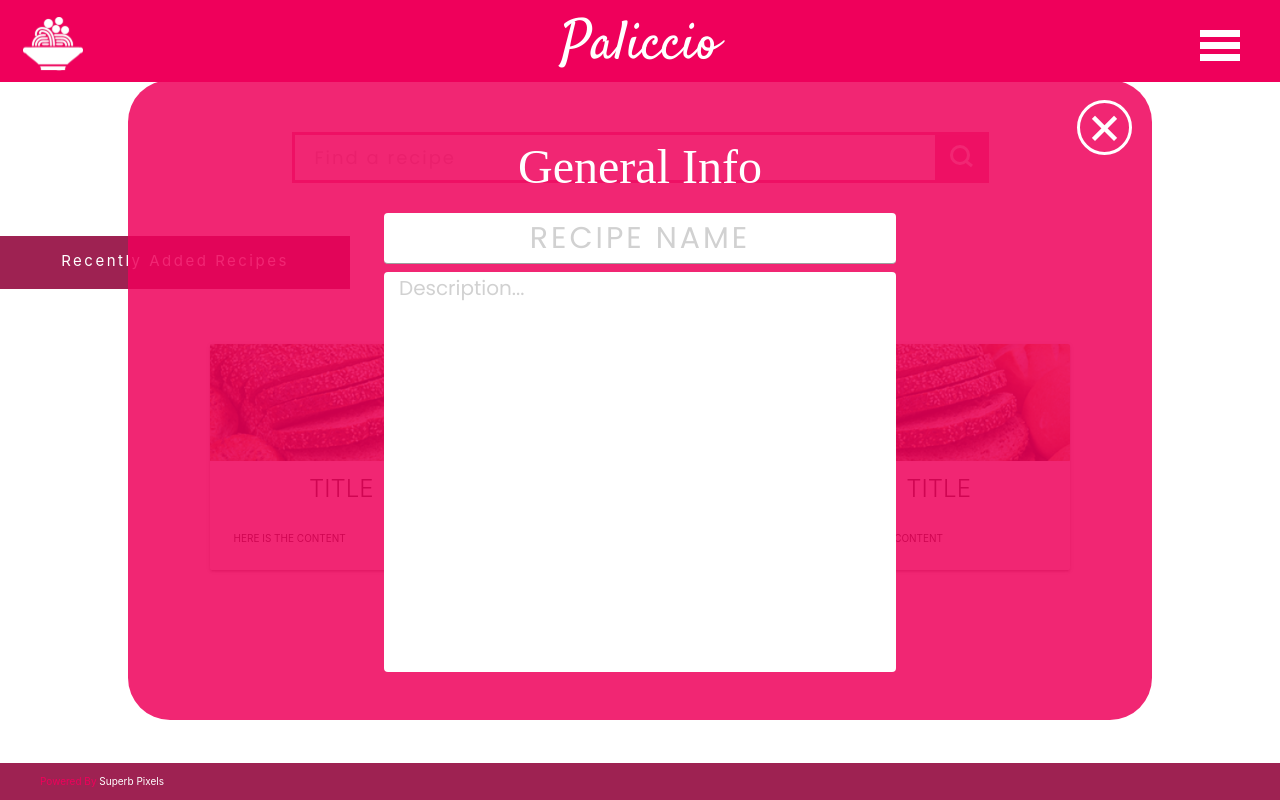
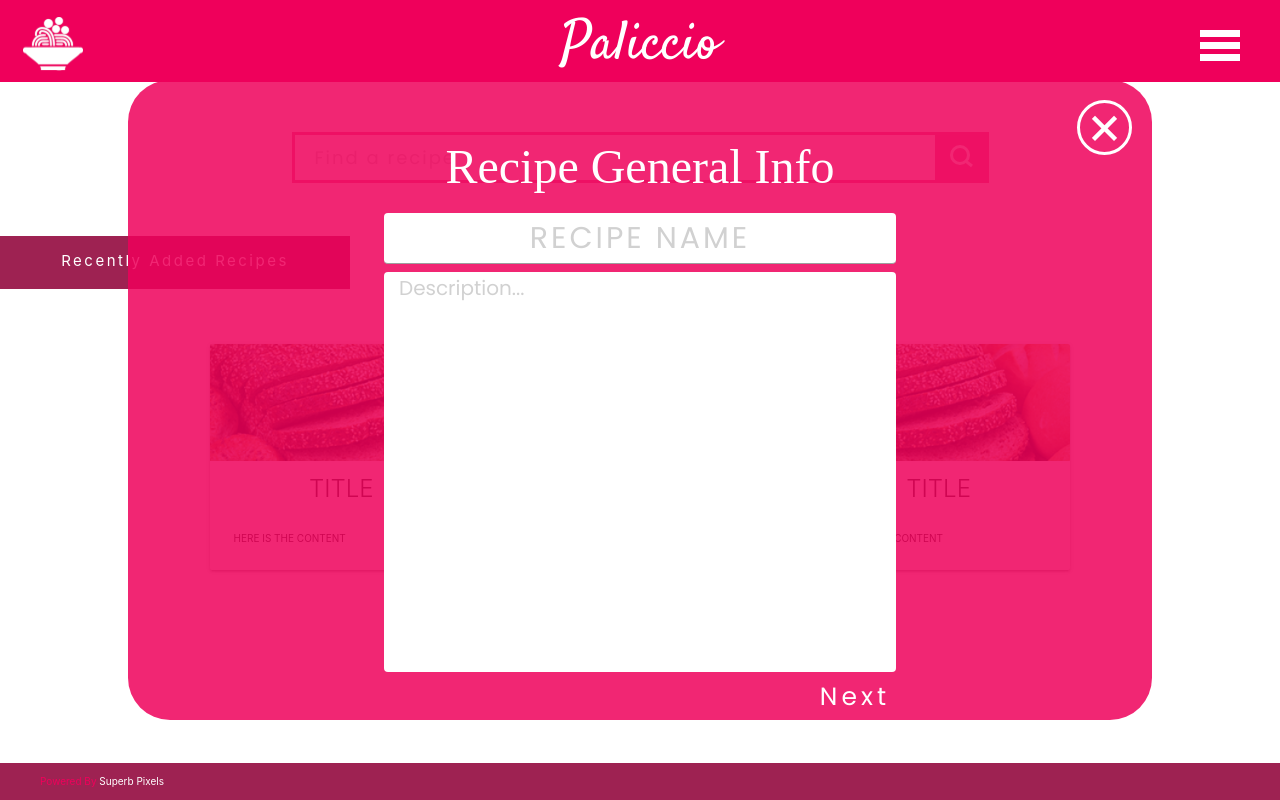
Before and after one commit to matthewmp/paliccio, a React (Create React App) app: page / in a window 1280 px wide. Built offline with nearby package versions, Linux system fonts and the light colour scheme; a web font is replaced by a local one.

Commit message:
added modal for adding recipe

```diff
--- a/src/components/add_modify_modal/AddGeneralInfo.js
+++ b/src/components/add_modify_modal/AddGeneralInfo.js
@@ -5,7 +5,8 @@ export default class AddGeneralInfo extends Component {
     render() {
         return (
             <section className="add-edit-recipe-view general-info">
-                <div className="add-edit-recipe-label">General Info</div>
+                <div className="add-edit-recipe-label">Recipe General Info</div>
+                <div className="add-recipe-inputs-wrapper">
                     <input className="add-edit-recipe-name"
                         type="text"
                         placeholder="RECIPE NAME"
@@ -17,7 +18,10 @@ export default class AddGeneralInfo extends Component {
                         rows="60"
                         placeholder="Description..."
                         onChange={this.props.handleDescriptionChange}
-                    value={this.props.descriptionVal}></textarea>
+                        value={this.props.descriptionVal}>
+                    </textarea>
+                    <button className="add-recipe-next" type="button">Next</button>
+                </div>
             </section>
         )
     }
--- a/src/components/add_modify_modal/addEditModal.scss
+++ b/src/components/add_modify_modal/addEditModal.scss
@@ -50,8 +50,12 @@ section.add-edit-recipe-view.general-info {
         color: $white;
     }
 
+    .add-recipe-inputs-wrapper {
+        width: 50%;
+        margin: auto;
+        text-align: right;
+
         input.add-edit-recipe-name {
-        width: 50% !important;
             min-height: 50px;
             text-align: center;
             font-size: 3rem !important;
@@ -65,7 +69,6 @@ section.add-edit-recipe-view.general-info {
             display: block;
             resize: none;
             background: white;
-        width: 50%;
             margin: auto;
             border-style: none;
             border-radius: 4px;
@@ -77,4 +80,16 @@ section.add-edit-recipe-view.general-info {
             font-family: 'Poppins';
             padding: 5px 15px;
         }
+
+        button.add-recipe-next {
+            border-style: none;
+            font-size: 2.5rem;
+            margin: 10px 0 0 0;
+            background: transparent;
+            color: #fff;
+            font-family: 'Poppins';
+            letter-spacing: 4px;
+            cursor: pointer;
         }
+    }
+}
```
Lines whose indentation alone changed are shown as unchanged.
